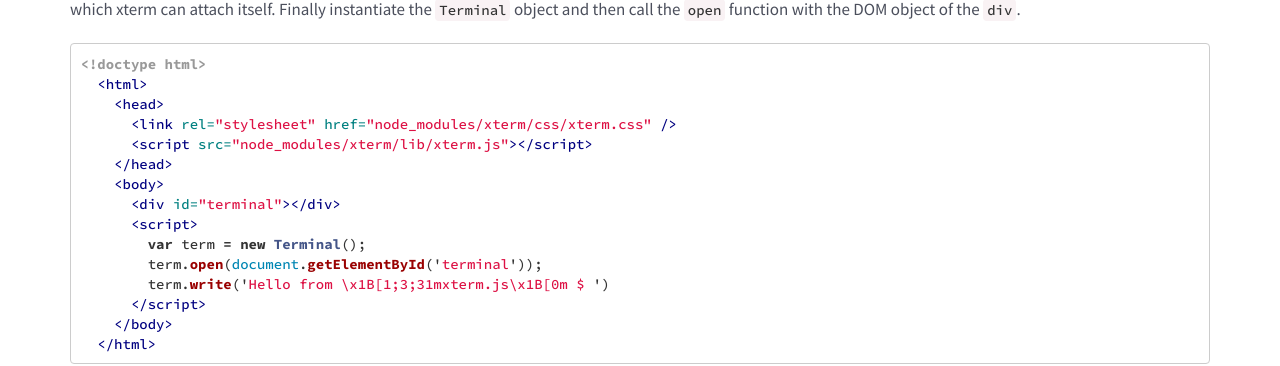
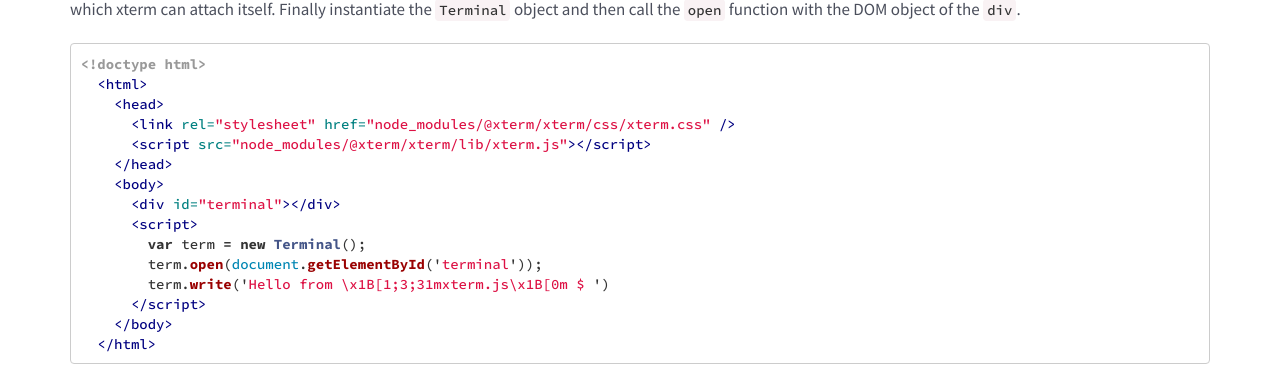
Before and after one commit to xtermjs/xtermjs.org, a Jekyll site: the page built from _pages/index.html, in a window 1280 px wide. Shown: the part 1054-1420 px from the top of the page. Built offline with Jekyll 4.4.1, drawn with Linux system fonts in a browser that asks for light colours.

Commit message:
Update script/css imports for scoped packages
Part of xtermjs/xterm.js#4859

```diff
--- a/_includes/getting-started.md
+++ b/_includes/getting-started.md
@@ -12,8 +12,8 @@ To start using xterm.js on your browser, add the `xterm.js` and `xterm.css` to t
 <!doctype html>
   <html>
     <head>
-      <link rel="stylesheet" href="node_modules/xterm/css/xterm.css" />
-      <script src="node_modules/xterm/lib/xterm.js"></script>
+      <link rel="stylesheet" href="node_modules/@xterm/xterm/css/xterm.css" />
+      <script src="node_modules/@xterm/xterm/lib/xterm.js"></script>
     </head>
     <body>
       <div id="terminal"></div>
--- a/gulpfile.js
+++ b/gulpfile.js
@@ -132,9 +132,9 @@ gulp.task('docs', gulp.series('typedoc', async function() {
   }
 
   // also copy files over needed for demo to run
-  gulp.src('./node_modules/xterm/css/xterm.css').pipe(gulp.dest('./css'));
-  gulp.src('./node_modules/xterm/lib/xterm.js').pipe(gulp.dest('./js'));
-  gulp.src('./node_modules/xterm-addon-webgl/lib/xterm-addon-webgl.js').pipe(gulp.dest('./js'));
+  gulp.src('./node_modules/@xterm/xterm/css/xterm.css').pipe(gulp.dest('./css'));
+  gulp.src('./node_modules/@xterm/xterm/lib/xterm.js').pipe(gulp.dest('./js'));
+  gulp.src('./node_modules/@xterm/addon-webgl/lib/xterm-addon-webgl.js').pipe(gulp.dest('./js'));
 }));
 
 gulp.task('default', gulp.series('docs'));
```
